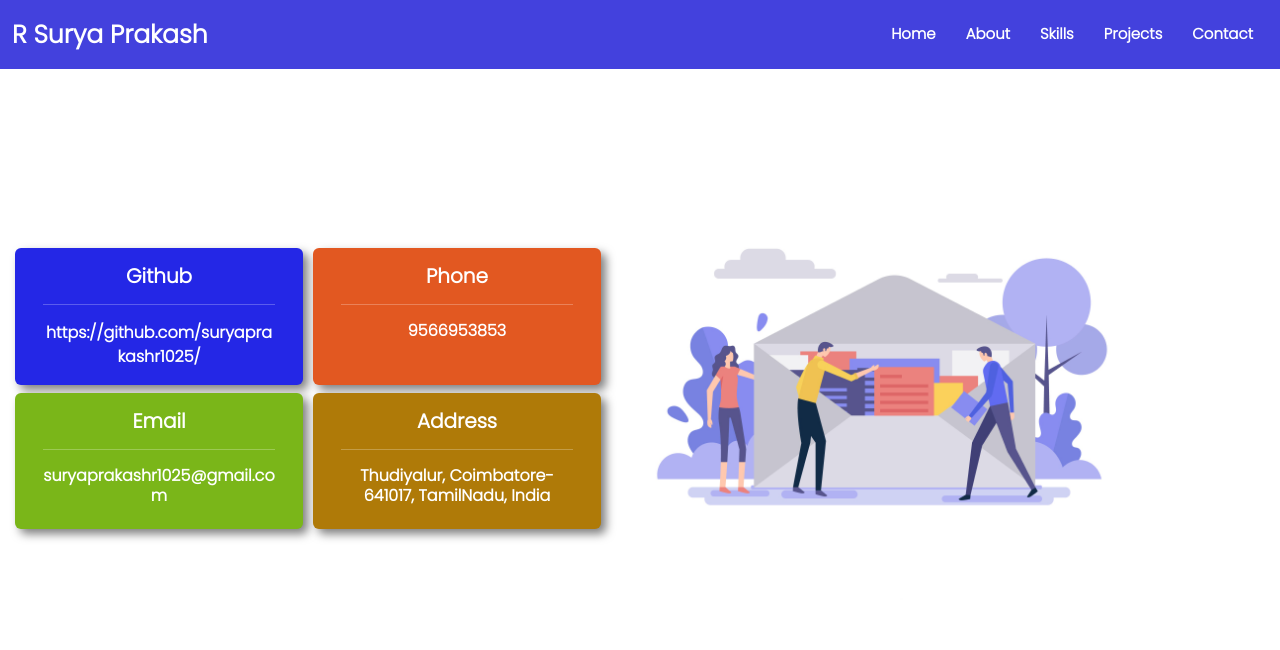
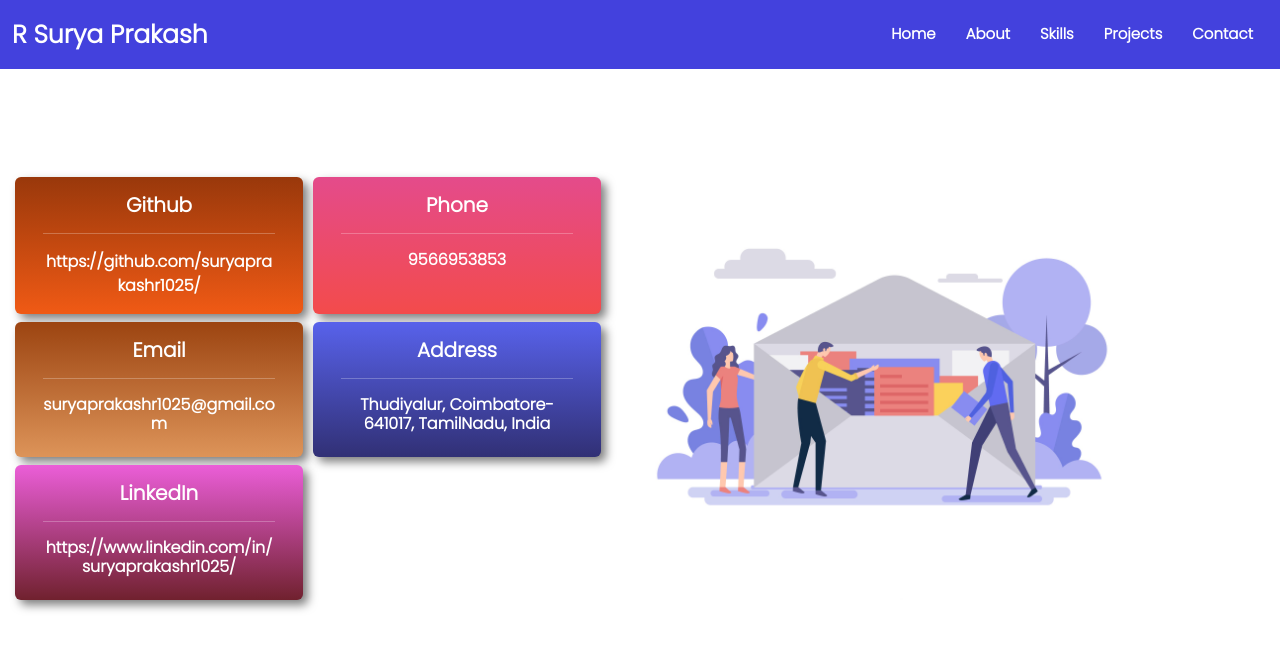
Before and after one commit to suryaprakashr1025/react_portfolio, a React (Create React App) app: page /contact in a window 1280 px wide. Shown: the top 650 px of the page. Built offline with nearby package versions, Linux system fonts and the light colour scheme.

Commit message:
push2 29.3.2023

```diff
--- a/src/Contact.css
+++ b/src/Contact.css
@@ -23,7 +23,7 @@ form:hover{
 
 
 #home {
-    padding: 30px 10px;
+    padding: 0px 10px;
     display: flex;
     justify-content: space-between;
     align-items: center;
@@ -43,35 +43,55 @@ form:hover{
  }
 
  #home .Github {
-    background-color: #2427e6;
+    /* background-color:rgb(248, 83, 77); */
+    background-image:linear-gradient(rgb(153, 56, 11),rgb(240, 90, 21));
+    background-position: center; /* Center the image */
+    background-repeat: no-repeat; /* Do not repeat the image */
+    background-size: cover;
     color: white;
     border: none;
     box-shadow: 5px 5px 10px rgba(0, 0, 0, 0.5);
  }
 
  #home .Phone {
-    background-color: rgb(226, 88, 33);
+    /* background-color: rgb(226, 88, 33); */
+    background-image:linear-gradient(rgb(228, 75, 139),rgb(243, 75, 75));
+    background-position: center; /* Center the image */
+    background-repeat: no-repeat; /* Do not repeat the image */
+    background-size: cover;
     color: white;
     border: none;
     box-shadow: 5px 5px 10px rgba(0, 0, 0, 0.5);
  }
 
  #home .Email {
-    background-color: rgb(122, 182, 25);
+    /* background-color: rgb(122, 182, 25); */
+    background-image:linear-gradient(rgb(156, 68, 17),rgb(221, 148, 89));
+    background-position: center; /* Center the image */
+    background-repeat: no-repeat; /* Do not repeat the image */
+    background-size: cover;
     color: white;
     border: none;
     box-shadow: 5px 5px 10px rgba(0, 0, 0, 0.5);
  }
 
  #home .Address {
-    background-color: #af7a08;
+    /* background-color: #d10d4e; */
+    background-image:linear-gradient(rgb(88, 98, 235),rgb(49, 48, 117));
+    background-position: center; /* Center the image */
+    background-repeat: no-repeat; /* Do not repeat the image */
+    background-size: cover;
     color: white;
     border: none;
     box-shadow: 5px 5px 10px rgba(0, 0, 0, 0.5);
  }
 
- #home .Student {
-    background-color: rgb(248, 83, 77);
+ #home .linkedin {
+    /* background-color:  #823cd3 ; */
+    background-image:linear-gradient(rgb(235, 94, 216),rgb(112, 33, 46));
+    background-position: center; /* Center the image */
+    background-repeat: no-repeat; /* Do not repeat the image */
+    background-size: cover;
     color: white;
     border: none;
     box-shadow: 5px 5px 10px rgba(0, 0, 0, 0.5);
--- a/src/Contact.jsx
+++ b/src/Contact.jsx
@@ -1,6 +1,8 @@
 import React from 'react'
 import "./Contact.css"
 import contact from "./web/contactimg.jpg"
+import call from "./web/call.jpg"
+
 function Contact() {
     return (
 
@@ -61,7 +63,7 @@ function Contact() {
 
                                 </div>
                             </div>
-                            <div class="card col-lg-6 Email" style={{ width: "18rem" }}>
+                            <div class="card col-lg-6 Email mb-2" style={{ width: "18rem" }}>
                                 <div class="card-body text-center">
                                     <h5 class="card-title" >Email</h5>
                                     <hr />
@@ -69,7 +71,7 @@ function Contact() {
 
                                 </div>
                             </div>
-                            <div class="card col-lg-6 Address" style={{ width: "18rem" }}>
+                            <div class="card col-lg-6 Address mb-2" style={{ width: "18rem" }}>
                                 <div class="card-body text-center">
                                     <h5 class="card-title" >Address</h5>
                                     <hr />
@@ -78,6 +80,17 @@ function Contact() {
                                         India</h6>
 
                                 </div>
+
+                            </div>
+
+                            <div class="card col-lg-6 linkedin" style={{ width: "18rem" }}>
+                                <div class="card-body text-center">
+                                    <h5 class="card-title" >LinkedIn</h5>
+                                    <hr />
+                                    <h6 class="card-title" style={{cursor:"pointer"}}>https://www.linkedin.com/in/suryaprakashr1025/</h6>
+
+                                </div>
+
                             </div>
                         </div>
                     </div>
--- a/src/Home.jsx
+++ b/src/Home.jsx
@@ -1,7 +1,7 @@
 import React from 'react'
 import home from "./web/home.png"
 import "./Home.css"
-import resume from "./resume/Resume1.pdf"
+import resume from "./resume/resume.pdf"
 function Home() {
     return (
         <div className='container-fluid col-12'>
```
Also changed, not shown: src/web/call.jpg (added), 1 other file (tests, documents, lock files or other folders).
